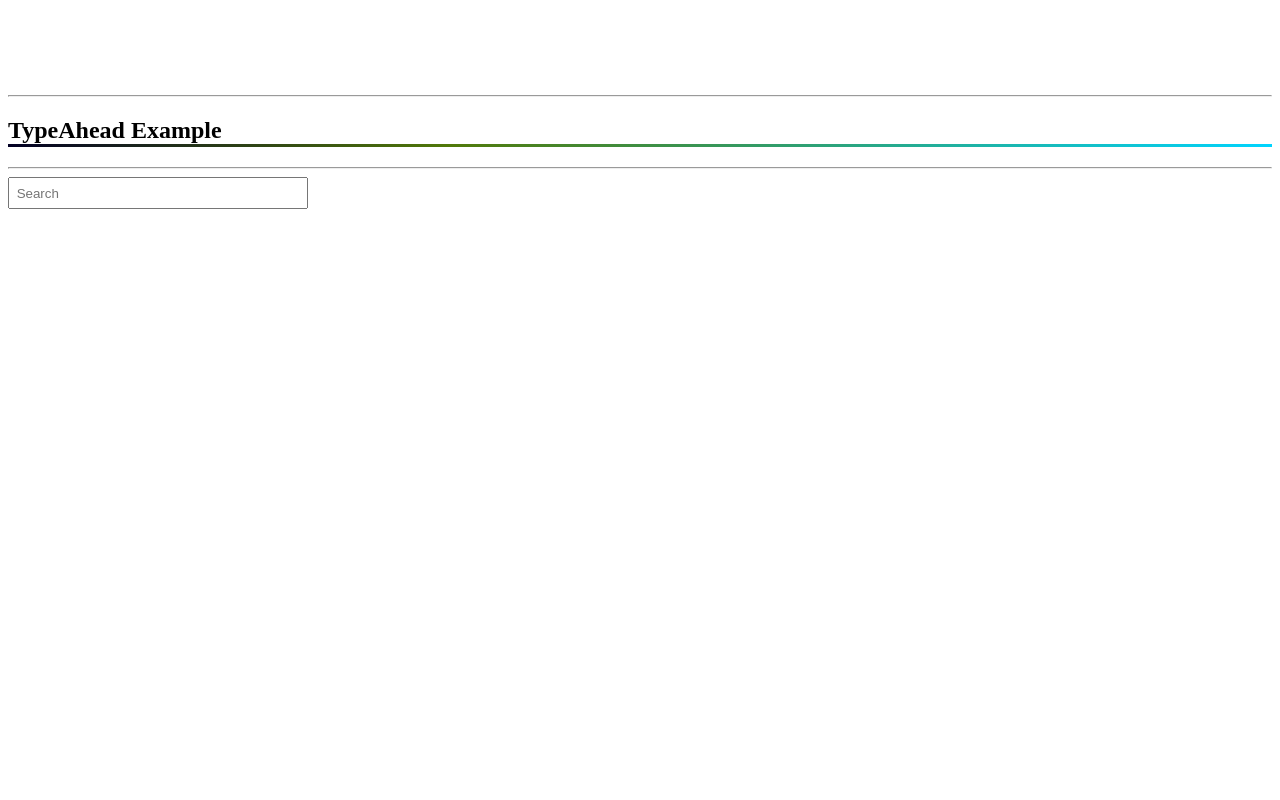
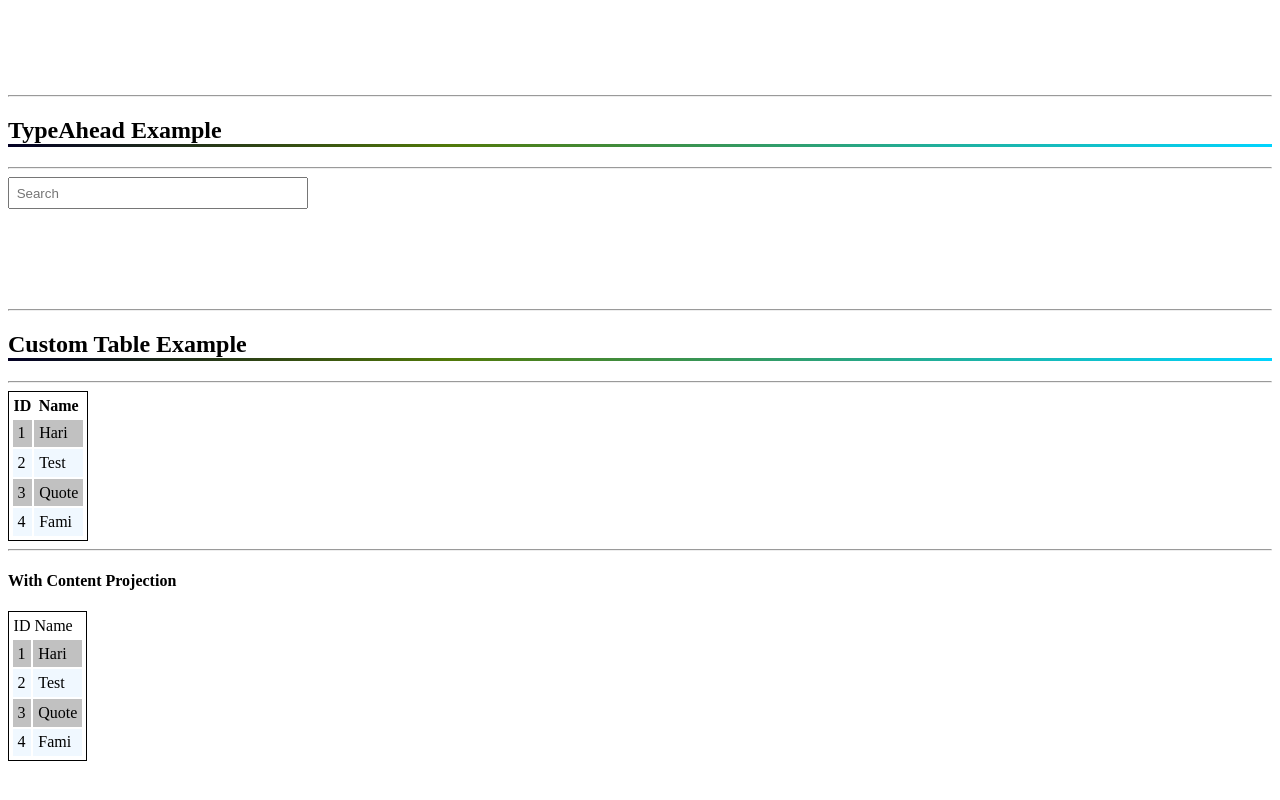
Before and after one commit to kishanhari54/Angular-Practices, an Angular app: page / in a window 1280 px wide. Shown: the part 388-1188 px from the top of the page. Before the commit the page ends 800 px from the top, so only its background shows below. Built offline with nearby package versions, Linux system fonts and the light colour scheme.

Commit message:
Reusable Custom Table

```diff
--- a/src/app/Reusable/resuable.module.ts
+++ b/src/app/Reusable/resuable.module.ts
@@ -3,10 +3,11 @@ import { NgModule } from '@angular/core';
 import { BrowserModule } from '@angular/platform-browser';
 import { AccordianComponent } from '../Reusable/Accordian/accordian.component';
 import { Dropdown } from '../Reusable/dropdown/dropdown.component';
+import { TableComponent } from '../Reusable/table/table/table.component';
 import { TypeAhead } from '../Reusable/typeahead/typeahead.component';
 @NgModule({
   imports:      [ CommonModule],
-  declarations: [ AccordianComponent ,Dropdown,TypeAhead],
-  exports:[AccordianComponent,Dropdown,TypeAhead]
+  declarations: [ AccordianComponent ,Dropdown,TypeAhead,TableComponent],
+  exports:[AccordianComponent,Dropdown,TypeAhead,TableComponent]
 })
 export class ReusableModule { }
--- /dev/null
+++ b/src/app/Reusable/table/table/table.component.css
@@ -0,0 +1,16 @@
+table {
+  border: 1px solid black;
+  padding: 0.1em;
+}
+tbody tr:nth-child(even) {
+  background-color: aliceblue;
+}
+tbody tr:nth-child(odd) {
+  background-color: rgba(50, 50, 50, 0.3);
+}
+
+td {
+  padding: 0.3em;
+  outline:none;
+  margin:0;
+}
--- /dev/null
+++ b/src/app/Reusable/table/table/table.component.html
@@ -0,0 +1,35 @@
+<table>
+  <thead>
+    <tr>
+      <ng-container
+        *ngTemplateOutlet="header || defaultheader; context: cxt"
+      ></ng-container>
+    </tr>
+    <tr></tr>
+  </thead>
+
+  <tbody>
+    <ng-container *ngFor="let rowData of Data; let i = index">
+      <ng-container
+        *ngTemplateOutlet="
+          defaultBody;
+          context: { data: rowData, cols: HeaderColumns }
+        "
+      ></ng-container>
+    </ng-container>
+  </tbody>
+
+  <tbody></tbody>
+</table>
+
+<ng-template #defaultheader let-cols="cols">
+  <th *ngFor="let header of cols">
+    {{ header.description }}
+  </th>
+</ng-template>
+
+<ng-template #defaultBody let-cols="cols" let-data="data">
+  <tr>
+    <td *ngFor="let col of cols">{{ data[col.key] }}</td>
+  </tr>
+</ng-template>
--- /dev/null
+++ b/src/app/Reusable/table/table/table.component.ts
@@ -0,0 +1,29 @@
+import {
+  Component,
+  OnInit,
+  Input,
+  TemplateRef,
+  ContentChild,
+} from '@angular/core';
+
+@Component({
+  selector: 'rs-table',
+  templateUrl: './table.component.html',
+  styleUrls: ['./table.component.css'],
+})
+export class TableComponent implements OnInit {
+  constructor() {}
+  @Input() HeaderColumns: headerColumn[];
+  @Input() Data: [];
+  @ContentChild('header') header: TemplateRef<any>;
+  @ContentChild('body') body: TemplateRef<any>;
+  cxt = {};
+  ngOnInit() {
+    this.cxt = { cols: this.HeaderColumns, data: this.Data };
+  }
+}
+
+interface headerColumn {
+  key: string;
+  description: string;
+}
--- a/src/app/Reusable/typeahead/typeahead.component.ts
+++ b/src/app/Reusable/typeahead/typeahead.component.ts
@@ -28,7 +28,7 @@ export class TypeAhead implements OnInit {
         switchMap(($event: any) => from(this.fetchResults($event.target.value)))
       )
       .subscribe((results: any) => {
-        this.results = [];
+       // this.results = [];
         results.forEach((data) => this.results.push(data.word));
       });
 
--- a/src/app/app.component.html
+++ b/src/app/app.component.html
@@ -25,3 +25,33 @@
   <hr />
   <rs-typeahead id="typeAhead"></rs-typeahead>
 </section>
+
+<hr />
+
+<section class="example">
+  <h1 class="header">Custom Table Example</h1>
+  <hr />
+  <rs-table
+    id="tableInfo"
+    [HeaderColumns]="customTable.HeaderColumns"
+    [Data]="customTable.Data"
+  ></rs-table>
+  <hr />
+  <h4>With Content Projection</h4>
+  <rs-table
+    id="tableInfo"
+    [HeaderColumns]="customTable.HeaderColumns"
+    [Data]="customTable.Data"
+  >
+    <ng-template #header let-cols="cols">
+      <td *ngFor="let col of cols">
+        {{ col.description }}
+      </td>
+    </ng-template>
+    <ng-template #body let-data="data">
+      <td *ngFor="let col of data">
+
+      </td>
+    </ng-template>
+  </rs-table>
+</section>
--- a/src/app/app.component.ts
+++ b/src/app/app.component.ts
@@ -11,4 +11,17 @@ export class AppComponent {
     { value: '123', description: 'Hari' },
     { value: '153', description: 'Sunil' },
   ];
+
+  customTable = {
+    HeaderColumns: ([] = [
+      { key: 'id', description: 'ID' },
+      { key: 'name', description: 'Name' },
+    ]),
+    Data: [
+      { id: '1', name: 'Hari' },
+      { id: '2', name: 'Test' },
+      { id: '3', name: 'Quote' },
+      { id: '4', name: 'Fami' },
+    ],
+  };
 }
```
